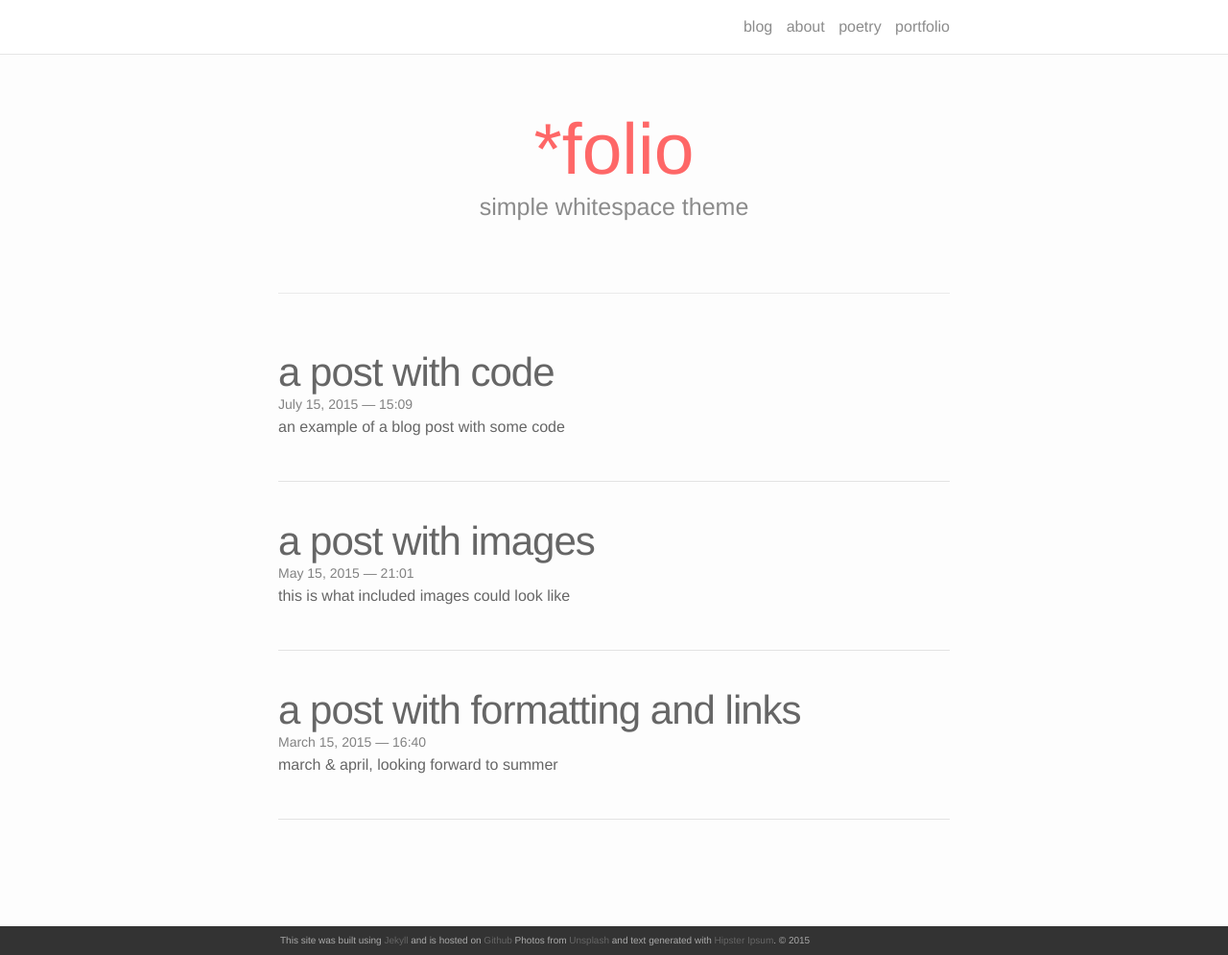
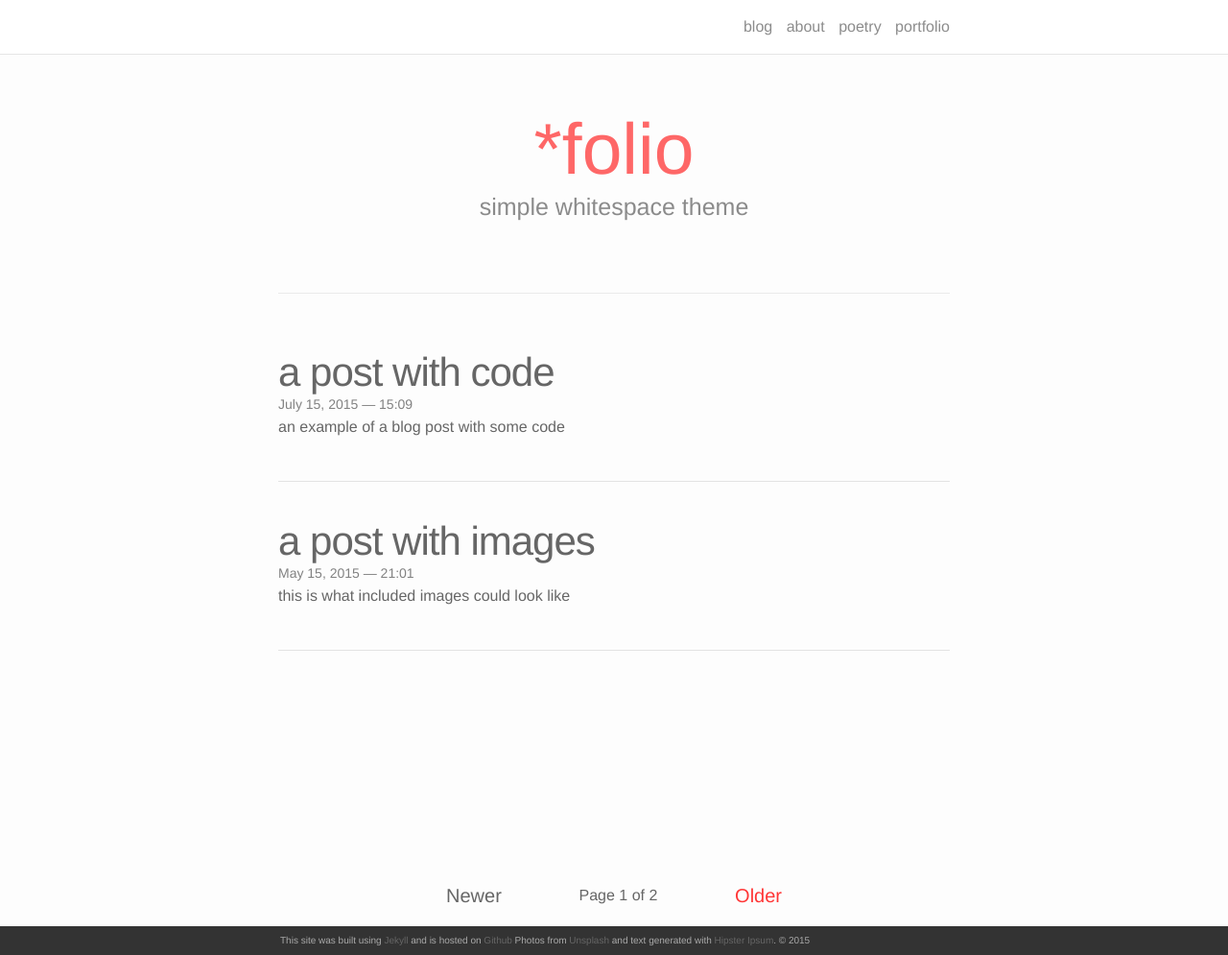
Before and after one commit to bogoli/-folio, a Jekyll site: the page built from index.html, in a window 1280 px wide and 995 px high. Shown: the whole window at 96% size. Built offline with Jekyll 4.4.1, drawn with Linux system fonts in a browser that asks for light colours; nearby versions of some CDN libraries; the list of posts is cut into pages by our own code.

Commit message:
Correcting pagination behavior to posts in blog.

```diff
--- a/_config.yml
+++ b/_config.yml
@@ -13,9 +13,17 @@ markdown: kramdown
 
 highlighter: rouge
 
+plugins:
+  - jekyll-paginate
+
 # Pagination
-paginate: 15
+paginate: 2
 paginate_path: "/blog/page:num/"
+
+text:
+  pagination:
+    newer: 'Newer'
+    older: 'Older'
 
 
 collections:
--- /dev/null
+++ b/_includes/pagination.html
@@ -0,0 +1,23 @@
+{% if paginator.total_pages != 1 %}
+<div class="pagination">
+  <div class="paginationicon page-left">
+    {% if paginator.previous_page %}
+      {% if paginator.page == 2 %}
+        <a href="{{ site.baseurl }}/">{{ site.text.pagination.newer }}</a>
+      {% else %}
+        <a href="{{ paginator.previous_page_path | prepend: site.baseurl }}">{{ site.text.pagination.newer }}</a>
+      {% endif %}
+    {% else %}
+      <span>{{ site.text.pagination.newer }}</span>
+    {% endif %}
+  </div>
+  <div class="paginationicon page-right">
+    {% if paginator.next_page %}
+      <a href="{{ paginator.next_page_path | prepend: site.baseurl }}">{{ site.text.pagination.older }}</a>
+    {% else %}
+      <span>{{ site.text.pagination.older }}</span>
+    {% endif %}
+  </div>
+  <div>Page {{ paginator.page }} of {{ paginator.total_pages }}</div>
+</div>
+{% endif %}
--- a/_sass/_base.scss
+++ b/_sass/_base.scss
@@ -64,6 +64,10 @@ p, blockquote, pre,
 ul, ol, dl, figure,
 %vertical-rhythm {
     margin-bottom: $vertical-spacing-unit / 2;
+}
+
+.alignleft {
+    float: left;
 }
 
 .alignright {
--- a/_sass/_layout.scss
+++ b/_sass/_layout.scss
@@ -96,10 +96,18 @@ position: fixed;
 bottom: 50px;
 }
 .paginationicon {
-font-size: 50px;
-a {
-color: $theme-color;
-    }
+font-size: 20px;
+  a {
+    color: $theme-color;
+  }
+}
+.page-left {
+  float: left;
+  margin-left: 25%;
+}
+.page-right{
+  float: right;
+  margin-right: 25%;
 }
 /**
  * Page content   **********************************************************
--- a/index.html
+++ b/index.html
@@ -22,3 +22,5 @@ layout: default
       </li>
     {% endfor %}
 </ul>
+
+{% include pagination.html %}
```
